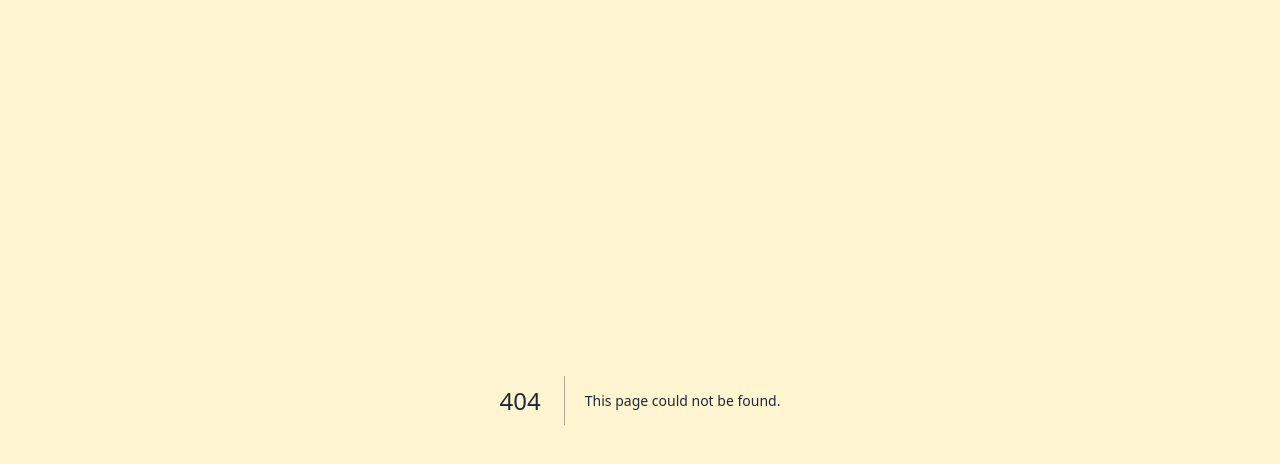
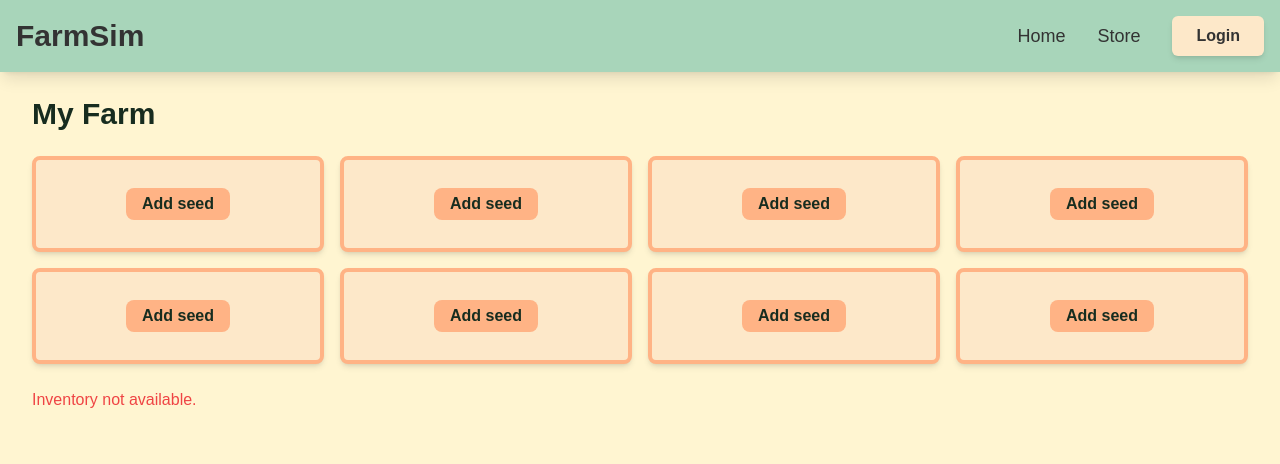
Before and after one commit to lioarce01/farmSim, a Next.js app in the folder client/: page /Farm in a window 1280 px wide. Before the commit this address had no page. Shown: the top 464 px of the page. Built offline with nearby package versions, Linux system fonts and the light colour scheme.

Commit message:
feat/added farm component, still not functional

```diff
--- /dev/null
+++ b/client/src/app/Farm/page.tsx
@@ -0,0 +1,68 @@
+'use client'
+
+import React, { useState } from 'react';
+import InventoryPopup from '../../components/Inventory'; // Importa el componente de inventario
+import Navbar from '../../components/Navbar'; // Importa el componente de Navbar
+
+const Farm = () => {
+  const [slots, setSlots] = useState(Array(8).fill(null)); // 8 slots vacíos
+  const [isInventoryOpen, setIsInventoryOpen] = useState(false);
+  const [selectedSlot, setSelectedSlot] = useState<number | null>(null); // Slot seleccionado para insertar semilla
+
+  const openInventory = (slotIndex: number) => {
+    setSelectedSlot(slotIndex);
+    setIsInventoryOpen(true);
+  };
+
+  const closeInventory = () => {
+    setIsInventoryOpen(false);
+    setSelectedSlot(null); // Reinicia la selección de slot
+  };
+
+  const plantSeed = (seed: any) => {
+    if (selectedSlot !== null) {
+      const newSlots = [...slots];
+      newSlots[selectedSlot] = seed;
+      setSlots(newSlots);
+      closeInventory();
+    }
+  };
+
+  return (
+    <div className="bg-[#FFF5D1] min-h-screen">
+      <Navbar />
+
+      <div className="p-8 pt-24">
+        <h1 className="text-[#172c1f] text-3xl font-bold mb-6">My Farm</h1>
+
+        <div className="grid grid-cols-4 gap-4 mb-6">
+          {slots.map((slot, index) => (
+            <div
+              key={index}
+              className="border-4 border-[#FFB385] bg-[#FDE8C9] h-24 flex items-center justify-center rounded-lg shadow-md"
+            >
+              {slot ? (
+                <span className="text-[#172c1f] font-semibold">{slot.name}</span>
+              ) : (
+                <button
+                  className="bg-[#FFB385] text-[#172c1f] font-semibold px-4 py-1 rounded-lg hover:bg-[#FFC1A1] transition duration-300"
+                  onClick={() => openInventory(index)}
+                >
+                  Add seed
+                </button>
+              )}
+            </div>
+          ))}
+        </div>
+
+        <InventoryPopup
+          isOpen={isInventoryOpen}
+          onClose={closeInventory}
+          onSeedSelect={plantSeed}
+        />
+      </div>
+    </div>
+  );
+};
+
+export default Farm;
--- a/client/src/components/Inventory.tsx
+++ b/client/src/components/Inventory.tsx
@@ -1,3 +1,5 @@
+'use client'
+
 import React from 'react';
 import { FaTimes } from 'react-icons/fa';
 import useFetchUser from 'src/hooks/useFetchUser';
@@ -5,17 +7,24 @@ import useFetchUser from 'src/hooks/useFetchUser';
 interface InventoryPopupProps {
   isOpen: boolean;
   onClose: () => void;
+  onSeedSelect: (seed: any) => void; // Función para seleccionar una semilla
 }
 
-const InventoryList: React.FC<{ items: any[]; title: string; }> = ({ items, title }) => {
+const InventoryList: React.FC<{ items: any[]; title: string; onSeedSelect: (seed: any) => void }> = ({ items, title, onSeedSelect }) => {
   return (
     <>
       <h3 className="text-md font-semibold text-[#172c1f]">{title}</h3>
       {items.length > 0 ? (
         <ul className="mb-4">
           {items.map((item, index) => (
-            <li key={index} className="text-[#172c1f] mb-2">
-              {item.name} - Quantity: {item.quantity}
+            <li key={index} className="flex justify-between text-[#172c1f] mb-2">
+              <span>{item.name} - Qty: {item.quantity}</span>
+              <button
+                className="bg-[#FFB385] text-[#172c1f] font-semibold px-2 py-1 rounded-lg hover:bg-[#FFC1A1] transition duration-300"
+                onClick={() => onSeedSelect(item)}
+              >
+                Plant
+              </button>
             </li>
           ))}
         </ul>
@@ -26,12 +35,10 @@ const InventoryList: React.FC<{ items: any[]; title: string; }> = ({ items, titl
   );
 };
 
-const InventoryPopup: React.FC<InventoryPopupProps> = ({ isOpen, onClose }) => {
+const InventoryPopup: React.FC<InventoryPopupProps> = ({ isOpen, onClose, onSeedSelect }) => {
   const { user: fetchedUser, error, isLoading } = useFetchUser();
 
-  if (isLoading) return (
-      <span className="text-[#A8D5BA] font-semibold">Loading inventory...</span>
-  );
+  if (isLoading) return <span className="text-[#A8D5BA] font-semibold">Loading inventory...</span>;
 
   if (error) return <div className="text-red-500">{`Error: ${error}`}</div>;
 
@@ -55,8 +62,8 @@ const InventoryPopup: React.FC<InventoryPopupProps> = ({ isOpen, onClose }) => {
         <h2 className="text-lg font-semibold mb-4 text-[#172c1f]">Inventory</h2>
 
         {/* Mostrar las semillas y aguas usando el componente InventoryList */}
-        <InventoryList items={seeds} title="Seeds" />
-        <InventoryList items={waters} title="Waters" />
+        <InventoryList items={seeds} title="Seeds" onSeedSelect={onSeedSelect} />
+        <InventoryList items={waters} title="Waters" onSeedSelect={() => {}} /> {/* Sin funcionalidad para aguas */}
       </div>
     </div>
   );
--- a/client/src/components/UserMenu.tsx
+++ b/client/src/components/UserMenu.tsx
@@ -7,6 +7,7 @@ import LogoutButton from './LogoutButton';
 import { FaUserCircle, FaCoins, FaCaretDown } from 'react-icons/fa';
 import { useState } from 'react';
 import InventoryPopup from './Inventory';
+import Link from 'next/link';
 
 const UserMenu: React.FC = () => {
   const { user: fetchedUser, error, isLoading } = useFetchUser();
@@ -77,11 +78,12 @@ const UserMenu: React.FC = () => {
           </div>
 
           <div className="p-2 w-full">
-            <button
-              className="px-4 py-2 w-full text-left text-[#333] hover:bg-[#FFC1A1] transition duration-300 font-semibold"
-            >
+            <Link
+              href="/Farm"
+              className="px-4 py-2 w-full text-left text-[#333] hover:bg-[#FFC1A1] transition duration-300 font-semibold block"
+              >
               My Farm
-            </button>
+            </Link>
           </div>
           <div className="p-2 w-full">
             <LogoutButton />
```
